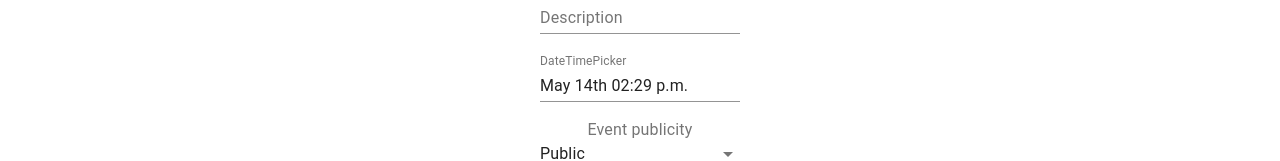
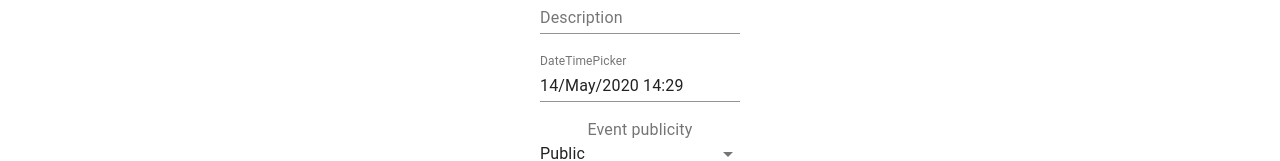
Before and after one commit to AleksandarGeorgievGeorgiev/Interestag, a React (Create React App) app in the folder interestag-general-interface/: page /event in a window 1280 px wide. Shown: the part 557-718 px from the top of the page. Built offline with nearby package versions, Linux system fonts and the light colour scheme.

Commit message:
DateTimePicker date format [ch148]

```diff
--- a/interestag-general-interface/src/event/CreateEventForm.jsx
+++ b/interestag-general-interface/src/event/CreateEventForm.jsx
@@ -52,7 +52,11 @@ function CreateEventForm({ handleChange, handleSubmit, values, errors, nextStep
           <DateTimePicker
             label="DateTimePicker"
             name="event_date"
-            value={values['event_date']} onChange={date => handleChange({ target: { name: 'event_date', value: date.toString() } })}
+            ampm={false}
+            autoOk={true}
+            disablePast={true}
+            format={'dd/MMMM/yyyy HH:mm'}
+            value={values['event_date'] ? values['event_date'] : Date.now()} onChange={date => handleChange({ target: { name: 'event_date', value: date.toString() } })}
           />
         </MuiPickersUtilsProvider>
         <br />
@@ -80,7 +84,7 @@ function CreateEventForm({ handleChange, handleSubmit, values, errors, nextStep
         aria-label="add"
         className={'custom-fab-button'}
         onClick={nextStep}>
-        Create event
+          Next
         <ArrowForwardIosIcon style={{ color: '#fff' }} fontSize={'small'} />
       </Fab>
     </>
```
